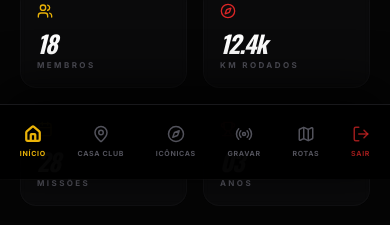
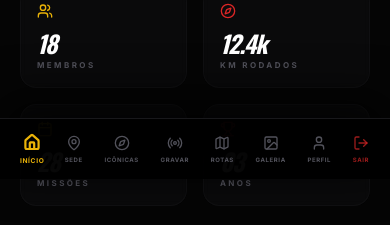
Before and after one commit to lamaaparecidabr-lab/LAMA-APARECIDA-2, a React (Vite) app: page / in a window 390 px wide. Shown: the part 665-890 px from the top of the page. Built offline with nearby package versions, Linux system fonts and the light colour scheme.

Commit message:
feat: Rename "Casa Club" to "Sede" in sidebar
Updates the sidebar menu item label from "Casa Club" to "Sede" for consistency with the application's context. Also expands the mobile navigation to include all menu items, improving discoverability.

```diff
--- a/components/Sidebar.tsx
+++ b/components/Sidebar.tsx
@@ -14,7 +14,7 @@ const LAMA_LOGO_URL = 'https://raw.githubusercontent.com/lamaaparecidabr-lab/LAM
 export const Sidebar: React.FC<SidebarProps> = ({ currentView, setView, onLogout }) => {
   const menuItems = [
     { id: 'home', icon: Home, label: 'Início' },
-    { id: 'clubhouse', icon: MapPin, label: 'Casa Club' },
+    { id: 'clubhouse', icon: MapPin, label: 'Sede' },
     { id: 'explorer', icon: Compass, label: 'Icônicas' },
     { id: 'tracking', icon: Radio, label: 'Gravar' },
     { id: 'my-routes', icon: Map, label: 'Rotas' },
@@ -81,27 +81,29 @@ export const Sidebar: React.FC<SidebarProps> = ({ currentView, setView, onLogout
         </div>
       </aside>
 
-      {/* Mobile Bottom Navigation - Updated with Clubhouse */}
-      <nav className="md:hidden fixed bottom-0 left-0 right-0 bg-black/95 backdrop-blur-2xl border-t border-zinc-900 px-1 py-3 z-[2000] flex justify-around items-center shadow-[0_-15px_50px_rgba(0,0,0,0.9)]">
-        {menuItems.slice(0, 5).map((item) => (
+      {/* Mobile Bottom Navigation - Agora com todos os itens incluindo Perfil */}
+      <nav className="md:hidden fixed bottom-0 left-0 right-0 bg-black/95 backdrop-blur-2xl border-t border-zinc-900 px-0.5 py-3 z-[2000] flex justify-around items-center shadow-[0_-15px_50px_rgba(0,0,0,0.9)] overflow-x-auto">
+        <div className="flex w-full justify-around min-w-max px-2">
+          {menuItems.map((item) => (
             <button
               key={item.id}
               onClick={() => setView(item.id as View)}
-            className={`flex flex-col items-center gap-1.5 px-2 py-2 rounded-2xl transition-all ${
-              currentView === item.id ? 'text-yellow-500' : 'text-zinc-600'
+              className={`flex flex-col items-center gap-1.5 px-2.5 py-1 rounded-xl transition-all ${
+                currentView === item.id ? 'text-yellow-500 scale-110' : 'text-zinc-600'
               }`}
             >
-            <item.icon size={18} strokeWidth={currentView === item.id ? 3 : 2} />
-            <span className="text-[7px] font-black uppercase tracking-widest">{item.label}</span>
+              <item.icon size={16} strokeWidth={currentView === item.id ? 3 : 2} />
+              <span className="text-[6px] font-black uppercase tracking-widest leading-none">{item.label}</span>
             </button>
           ))}
           <button
             onClick={onLogout}
-          className="flex flex-col items-center gap-1.5 px-2 py-2 text-red-600/70"
+            className="flex flex-col items-center gap-1.5 px-2.5 py-1 text-red-600/70"
           >
-          <LogOut size={18} />
-          <span className="text-[7px] font-black uppercase tracking-widest">Sair</span>
+            <LogOut size={16} />
+            <span className="text-[6px] font-black uppercase tracking-widest leading-none">Sair</span>
           </button>
+        </div>
       </nav>
     </>
   );
```
Lines whose indentation alone changed are shown as unchanged.
